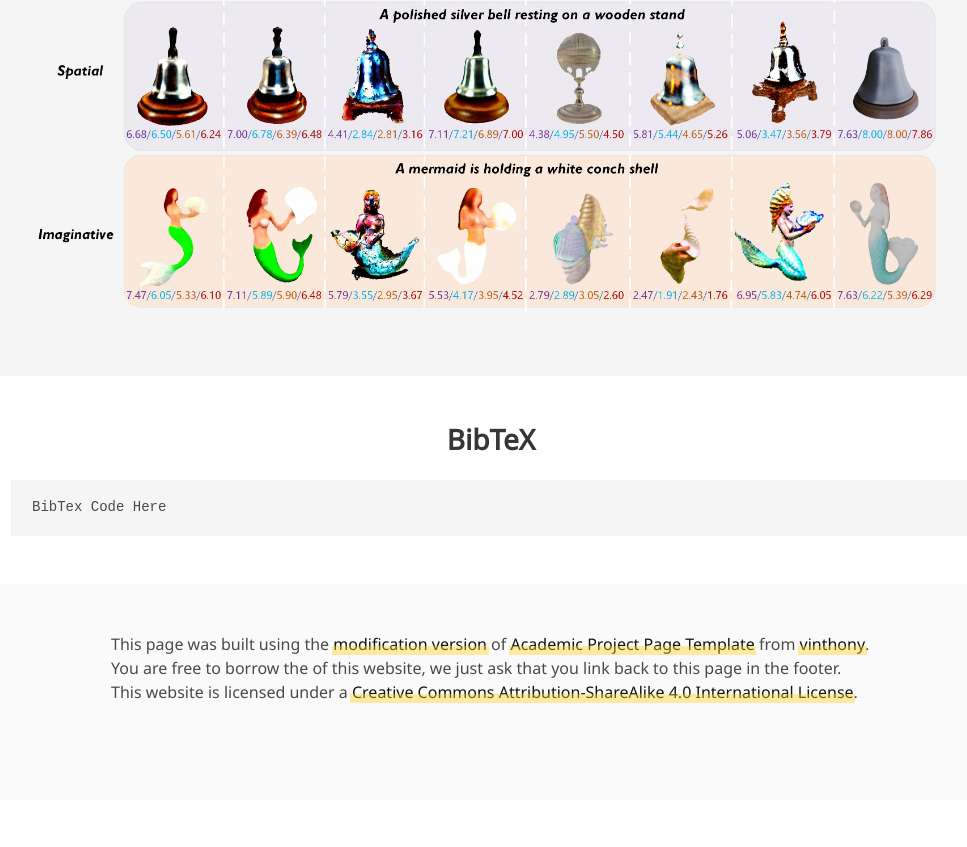
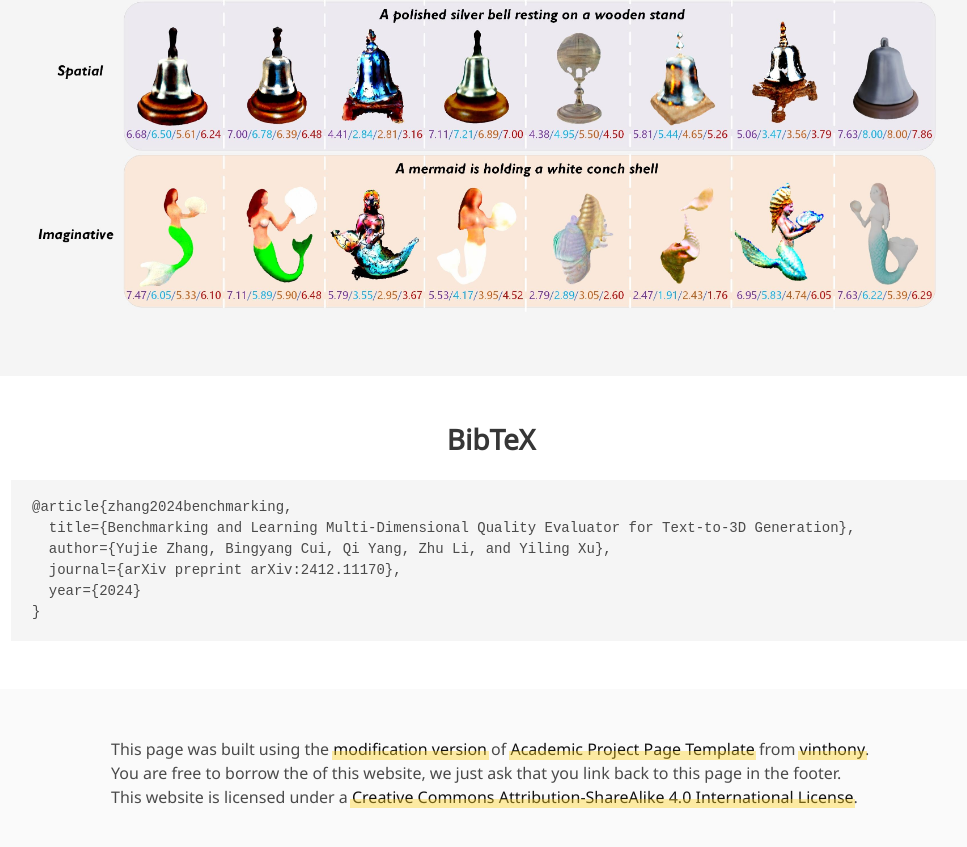
Before and after one commit to mate-3d/mate-3d.github.io, a plain HTML site: page index.html in a window 1280 px wide. Shown: the part 4570-5417 px from the top of the page, without its empty margins (149-1116 px from the left). Before the commit the page ends 5370 px from the top, so only its background shows below. Drawn offline with nearby package versions, Linux system fonts and the light colour scheme; some packages are replaced by stand-ins of ours; some icons are missing; a web font is replaced by a local one.

Commit message:
Update index.html

```diff
--- a/index.html
+++ b/index.html
@@ -603,7 +603,12 @@
   <section class="section" id="BibTeX">
     <div class="container is-max-desktop content">
       <h2 class="title">BibTeX</h2>
-      <pre><code>BibTex Code Here</code></pre>
+      <pre><code>@article{zhang2024benchmarking,
+  title={Benchmarking and Learning Multi-Dimensional Quality Evaluator for Text-to-3D Generation},
+  author={Yujie Zhang, Bingyang Cui, Qi Yang, Zhu Li, and Yiling Xu},
+  journal={arXiv preprint arXiv:2412.11170},
+  year={2024}
+}</code></pre>
     </div>
 </section>
 <!--End BibTex citation -->
```
